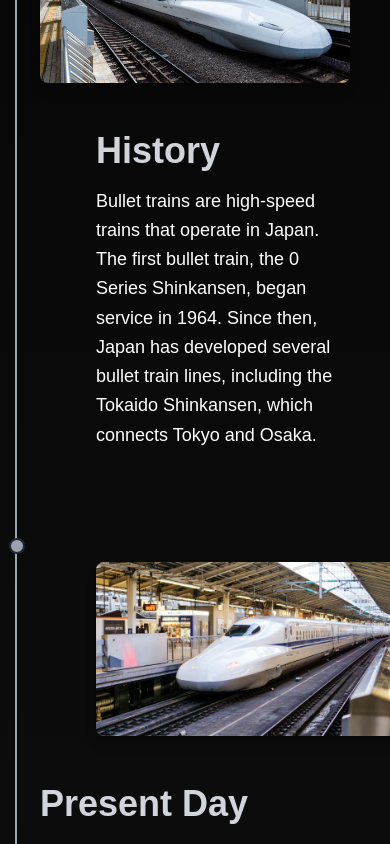
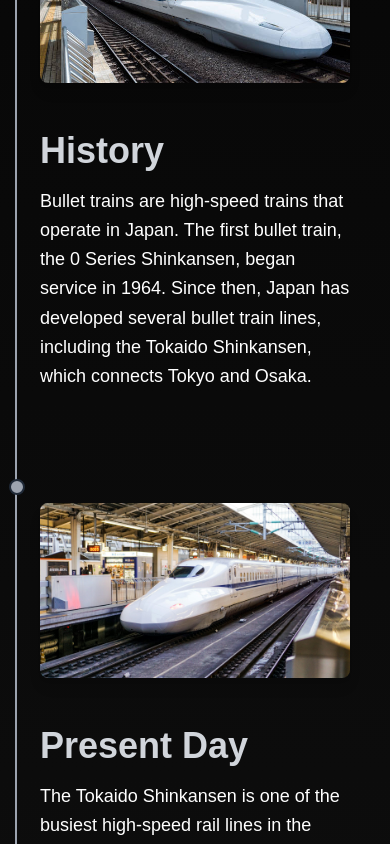
Before and after one commit to ITPG-CODEWARS/codewars-2024-first-round-Maximus019BG, a Next.js app: page /trains/Bullet-Train in a window 390 px wide. Shown: the part 1080-1924 px from the top of the page. Built offline with nearby package versions, Linux system fonts and the light colour scheme.

Commit message:
style:404 page made 404 page

```diff
--- a/app/_components/TimeLine.tsx
+++ b/app/_components/TimeLine.tsx
@@ -21,14 +21,14 @@ export const TimelineSection = ({ image, title, text, flip }: SectionProps) => (
         width={525}
         height={450}
         alt={title}
-        className={`rounded-lg shadow-lg max-w-full ${flip ? "ml-14" : ""}`}
+        className={`rounded-lg shadow-lg max-w-full ${flip ? "md:ml-14" : ""}`}
       />
     </div>
     <div className="w-full md:w-1/2 p-6 transform transition-transform duration-300 hover:scale-105">
-      <h1 className={`mb-4 text-4xl font-extrabold text-gray-300 ${flip ? "" : "ml-14"}`}>
+      <h1 className={`mb-4 text-4xl font-extrabold text-gray-300 ${flip ? "" : "md:ml-14"}`}>
         {title}
       </h1>
-      <p className={`text-lg leading-relaxed ${flip ? "" : "ml-14"}`}>{text}</p>
+      <p className={`text-lg leading-relaxed ${flip ? "" : "md:ml-14"}`}>{text}</p>
     </div>
     <div className="absolute -ml-[7px] left-0 w-4 h-4 bg-gray-400 rounded-full border-2 border-gray-800 md:left-1/2" />
   </div>
--- /dev/null
+++ b/app/not-found.tsx
@@ -0,0 +1,26 @@
+import Link from 'next/link';
+import React from 'react';
+
+const NotFound: React.FC = () => {
+    return (
+        <div className="flex flex-col items-center justify-center min-h-screen bg-fixed bg-center bg-cover relative" style={{ backgroundImage: "url('/path-to-your-background-image.jpg')" }}>
+            <div className="absolute inset-0 bg-gradient-to-b from-gray-900 to-black opacity-75"></div>
+            <div className="text-center relative z-10">
+                <h1 className="text-9xl font-extrabold text-white drop-shadow-lg animate-bounce">404</h1>
+                <p className="text-xl text-gray-300 mb-4 animate-fade-in">
+                    It seems the page you&apos;re looking for has gone off the tracks.
+                </p>
+                <p className="text-lg text-gray-400 mb-8 animate-typewriter">
+                    But don&apos;t worry, you can find your way back.
+                </p>
+                <Link
+                    href="/"
+                    className="px-6 py-3 bg-teal-800 text-white rounded-lg font-semibold hover:bg-teal-900"
+                > Back to Home
+                </Link>
+            </div>
+        </div>
+    );
+};
+
+export default NotFound;
```
